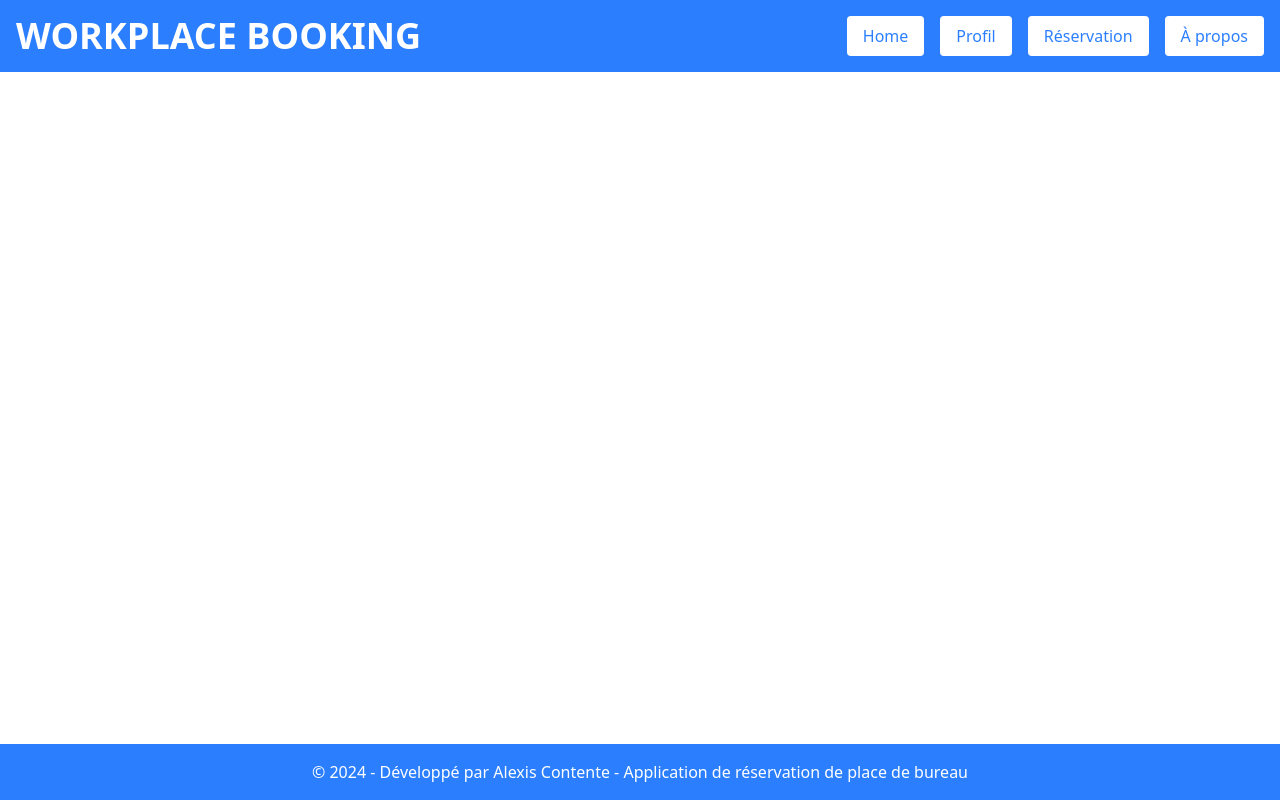
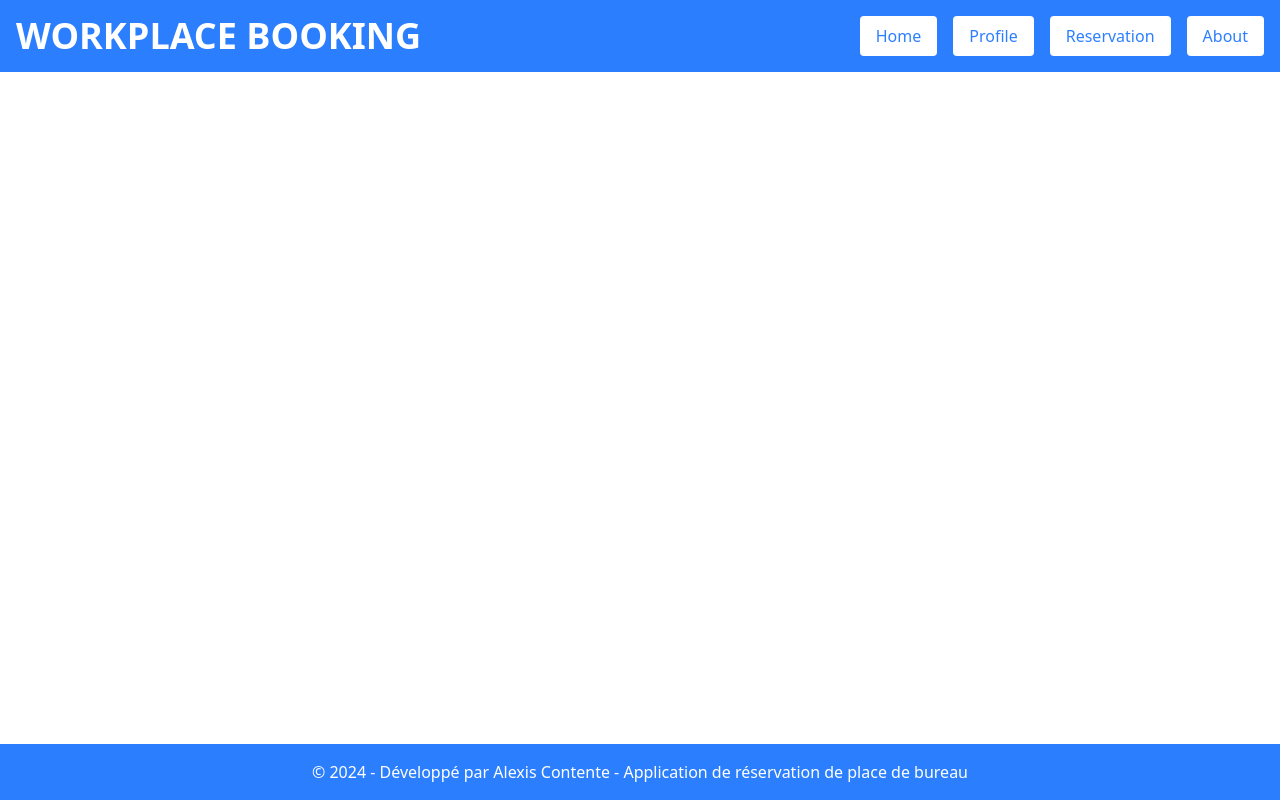
Before and after one commit to Alexis-Contente/workplace-booking, a Next.js app: page / in a window 1280 px wide. Built offline with nearby package versions, Linux system fonts and the light colour scheme.

Commit message:
chore(translation): update French text to English in header and not found page

```diff
--- a/app/components/header.tsx
+++ b/app/components/header.tsx
@@ -16,13 +16,13 @@ export default function Header() {
             </button>
           </Link>
           <button className="bg-white text-blue-500 px-4 py-2 rounded hover:bg-blue-50 transition-colors cursor-pointer">
-            Profil
+            Profile
           </button>
           <button className="bg-white text-blue-500 px-4 py-2 rounded hover:bg-blue-50 transition-colors cursor-pointer">
-            Réservation
+            Reservation
           </button>
           <button className="bg-white text-blue-500 px-4 py-2 rounded hover:bg-blue-50 transition-colors cursor-pointer">
-            À propos
+            About
           </button>
         </div>
       </div>
--- a/app/not-found.tsx
+++ b/app/not-found.tsx
@@ -11,11 +11,11 @@ export default function NotFound() {
           <div className="mb-8">
             <h1 className="text-9xl font-bold text-blue-500 mb-4">404</h1>
             <h2 className="text-3xl font-semibold text-gray-800 mb-4">
-              Page non trouvée
+              Page not found{" "}
             </h2>
             <p className="text-gray-600 mb-8">
-              Désolé, la page que vous recherchez n&apos;existe pas ou a été
-              déplacée.
+              Sorry, the page you are looking for does not exist or has been
+              moved.
             </p>
           </div>
 
@@ -24,15 +24,15 @@ export default function NotFound() {
               href="/"
               className="inline-block bg-blue-500 hover:bg-blue-600 text-white font-medium py-3 px-6 rounded-lg transition-colors duration-200"
             >
-              🏠 Retour à l&apos;accueil
+              Return to the home page
             </Link>
 
             <div className="text-sm text-gray-500">
-              <p>Ou essayez de :</p>
+              <p>Or try:</p>
               <ul className="mt-2 space-y-1">
-                <li>• Vérifier l&apos;URL</li>
-                <li>• Utiliser le menu de navigation</li>
-                <li>• Contacter l&apos;administrateur</li>
+                <li>• Check the URL</li>
+                <li>• Use the navigation menu</li>
+                <li>• Contact the administrator</li>
               </ul>
             </div>
           </div>
```
